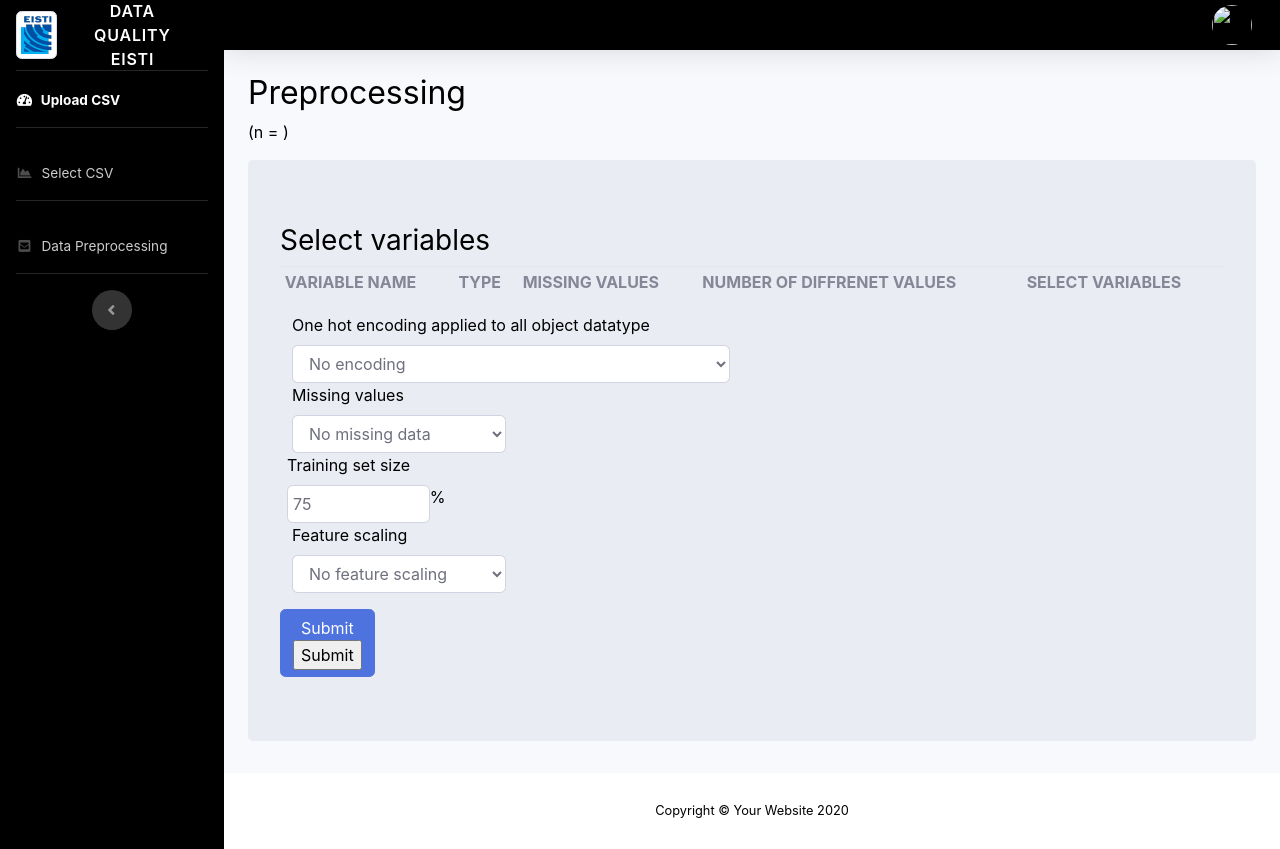
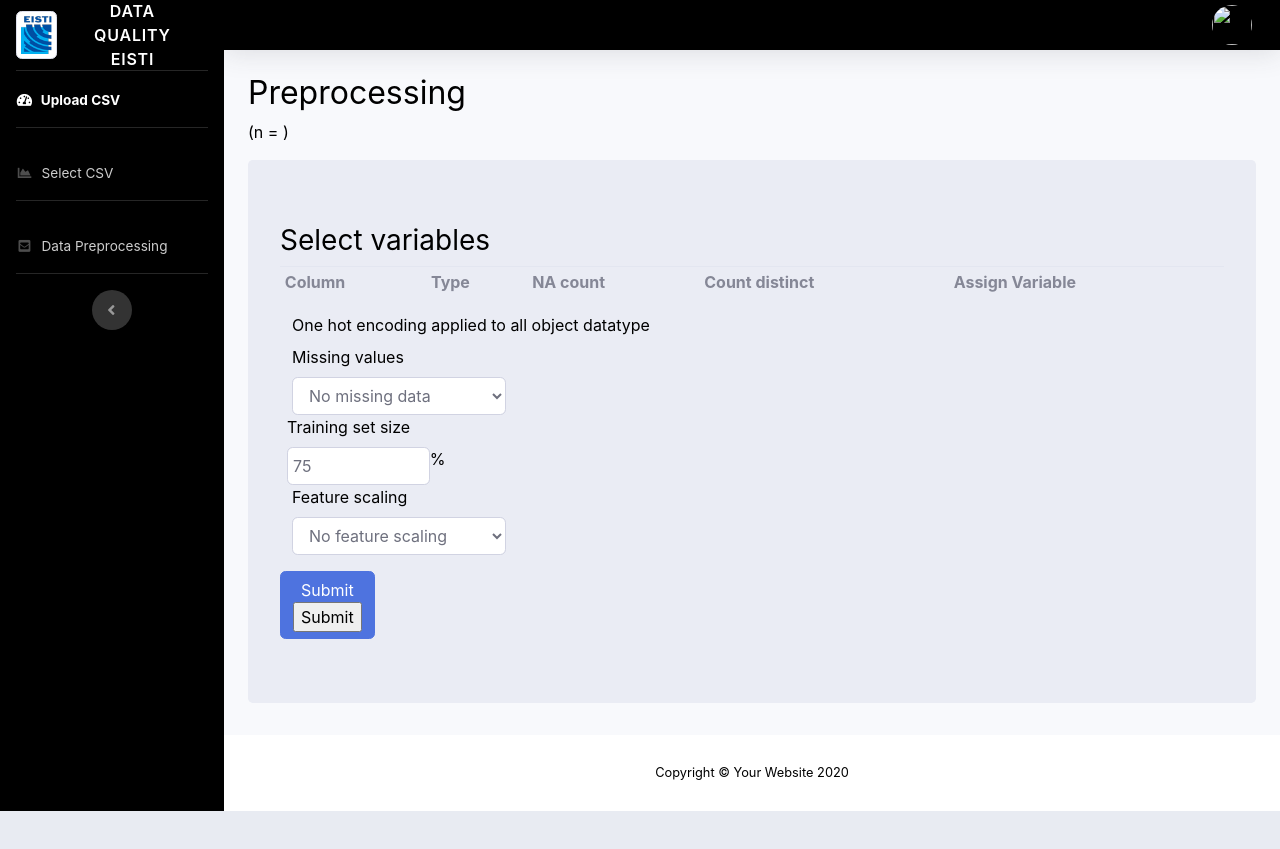
Before and after one commit to muralimopidevi/DataQualityImprove, a Django app: template dash/templates/dash/preprocessing.html in a window 1280 px wide. After the commit the page ends 811 px from the top, so only its background shows below. Run offline with Django 3.2, Linux system fonts and the light colour scheme; the template is opened without the code that fills it, so the values that code supplies are empty; some libraries are stand-ins or nearby versions.

Commit message:
Preproces omit

```diff
--- a/dash/templates/dash/dash-base-temp.html
+++ b/dash/templates/dash/dash-base-temp.html
@@ -29,7 +29,9 @@
     <link href="{% static 'dash/chartjs/css/Chart.css' %}" rel="stylesheet">
     <!-- CHART JS and CSS  END-->
     <link href="{% static 'dash/datatables/dataTables.bootstrap4.min.css' %}" rel="stylesheet">
-
+    <!-- PLOTLY DASH START-->
+    <script src="https://cdn.plot.ly/plotly-latest.min.js" ></script>
+    <!-- PLOTLY DASH END-->
 </head>
 
 <body id="page-top">
--- a/dash/templates/dash/preprocessing.html
+++ b/dash/templates/dash/preprocessing.html
@@ -1,7 +1,6 @@
 {% extends "dash/dash-base-temp.html" %}
 {% load staticfiles %}
 {% block content %}
-
 <h2>Preprocessing</h2>
 <p class="fileUpload">{{file_name}} (n = {{row_count}})</p>
 
@@ -11,11 +10,11 @@
         <h3> Select variables</h3>
         <table class="table table-sm">
             <tr>
-          <th> VARIABLE NAME </th>
-          <th> TYPE </th>
-          <th> MISSING VALUES </th>
-          <th> NUMBER OF DIFFRENET VALUES </th>
-          <th>  SELECT VARIABLES </th>
+                <th> Column </th>
+                <th> Type </th>
+                <th> NA count </th>
+                <th> Count distinct </th>
+                <th> Assign Variable </th>
             </tr>
             {% for key, value, value2, value3 in file_type.itertuples %}
             <tr>
@@ -47,12 +46,8 @@
         </table>
 
         <div class="form-row col-md-6">
-        <div class="fileUpload col" name="onehot">
+            <div class="fileUpload col">
                 <label> One hot encoding applied to all object datatype </label>
-            <select class="form-control" name="ordinal">
-                  <option value='no'>No encoding</option>
-                  <option value=encode>encoding</option>
-               </select>
             </div>
         </div>
 
@@ -62,8 +57,7 @@
                 <select class="form-control" name="missingvalues">
                     <option value='no'>No missing data</option>
                     <option value='na_omit'>NA omit</option>
-                  <option value='mean'> Mean </option>
-                  <option value='median'> median </option>
+                    <option value='mean'>Replace for mean (not working)</option>
                 </select>
             </div>
         </div>
@@ -114,13 +108,12 @@
         <div class="fileUpload col-lg-6 col-xs-6">
             <h3>Your data selection:</h3>
             <p>
-            <b>X variables:</b> {{ xcols }} <br>
-            <b>Y variable:</b> {{ ycol }} <br>
-            <b>Missing values:</b> {{ missing }} <br>
-            <b>Training set size:</b> {{ trainingset_s }}% <br>
-            <b>Test set size:</b> {{ testset_s }}%<br>
-            <b>Feature scaling:</b> {{ feat }} <br>
-            <b>onehotencoding:</b> {{ one }} <br>
+                <b>X variables:</b> {{xcols}} <br>
+                <b>Y variable:</b> {{ycol}} <br>
+                <b>Missing values:</b> {{missing}} <br>
+                <b>Training set size:</b> {{trainingset_s}}% <br>
+                <b>Test set size:</b> {{testset_s}}%<br>
+                <b>Feature scaling:</b> {{feat}} <br>
             </p>
         </div>
     </div>
@@ -137,6 +130,4 @@
 </div>
 {% endif %}
 
-
-
 {% endblock content %}
```
Also changed, not shown: dash/fucn.py (added, +35 -0 lines), dash/templates/dash/index.html (+6 -12 lines), dash/views.py (+29 -62 lines). Lines whose indentation alone changed are shown as unchanged.
